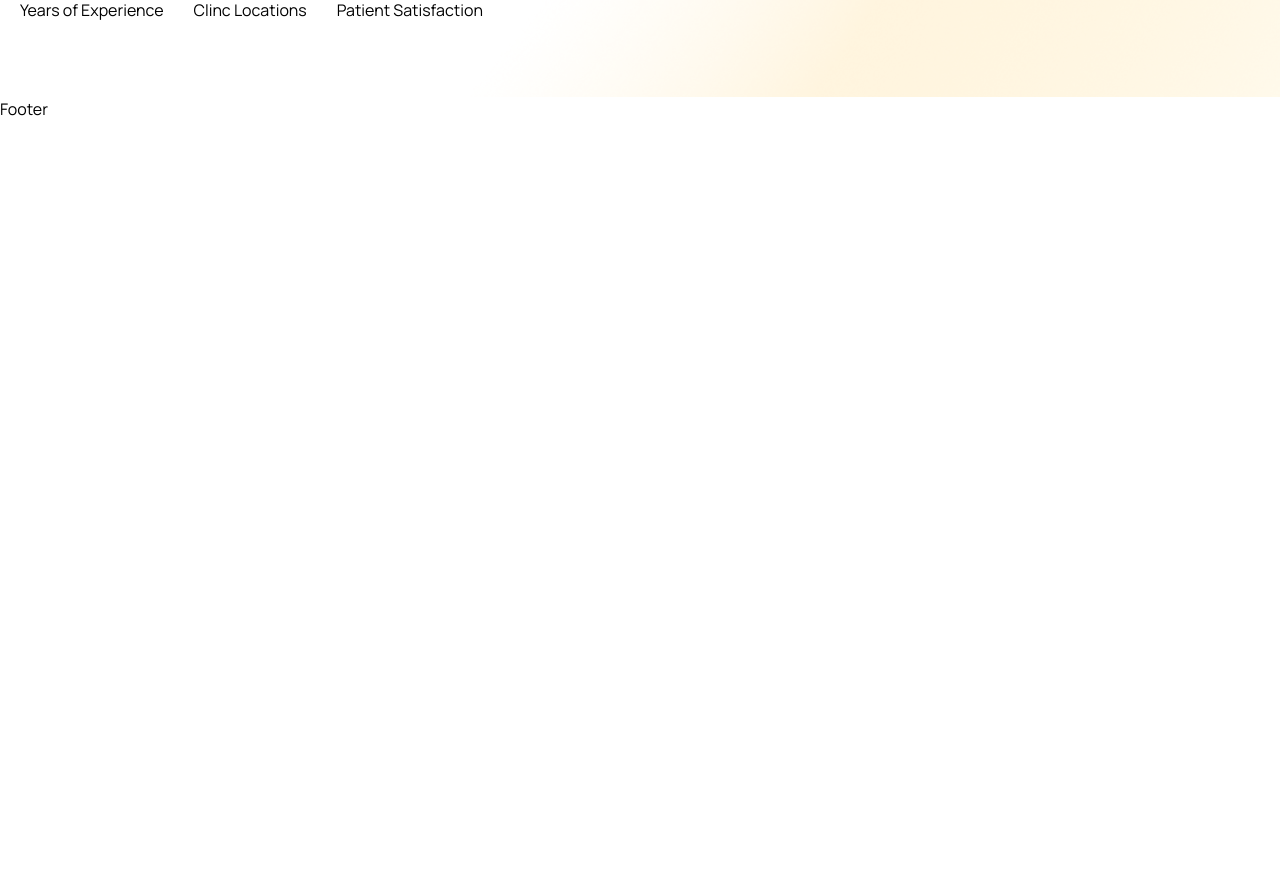
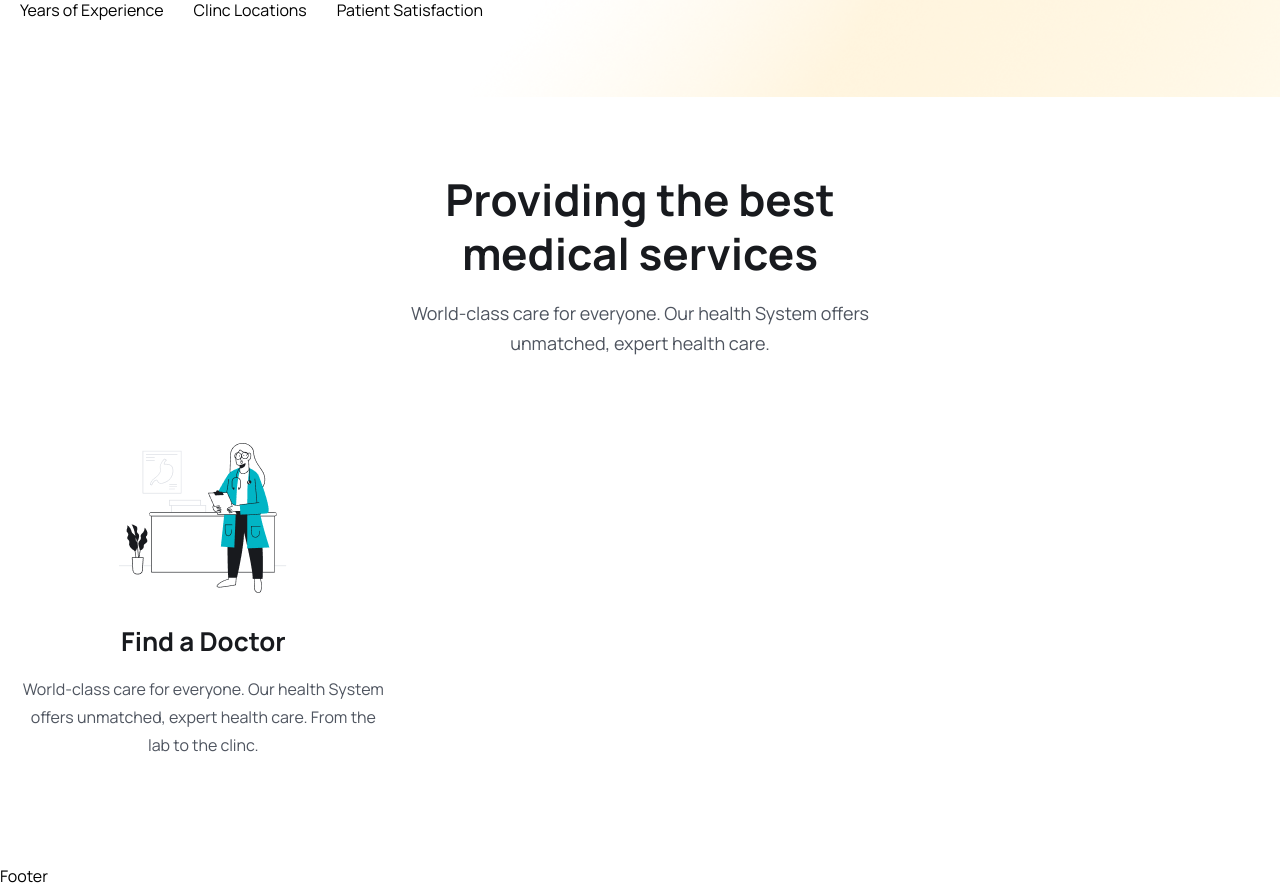
Before and after one commit to MacSmitty8/MERN-Medicare-Booking, a React (Vite) app in the folder frontend/: page / in a window 1280 px wide. Shown: the part 720-1608 px from the top of the page. Before the commit the page ends 841 px from the top, so only its background shows below. Built offline with nearby package versions, Linux system fonts and the light colour scheme.

Commit message:
Added a new a section where there's more general advertising and tag lines, as well as images to accompany the taglines and ads.

```diff
--- a/frontend/src/App.css
+++ b/frontend/src/App.css
@@ -18,6 +18,7 @@
   top: 0;
   left: 0;
   z-index: 99999;
+  background: white;
   box-shadow: 3px 3px -8px #ddd;
 }
 
--- a/frontend/src/pages/Home.jsx
+++ b/frontend/src/pages/Home.jsx
@@ -2,6 +2,7 @@
 import heroImg01 from '../assets/images/hero-img01.png'
 import heroImg02 from '../assets/images/hero-img02.png'
 import heroImg03 from '../assets/images/hero-img03.png'
+import icon01 from '../assets/images/icon01.png'
 
 const Home = () => {
   return <>
@@ -72,6 +73,29 @@
           </div>
         </div>
       </section>
+      {/* Hero Section Ends Here. */}
+      <section>
+        <div className='containter'>
+          <div className='lg:w-[470px] mx-auto'>
+            <h2 className='heading text-center'>Providing the best medical services</h2>
+            <p className='text_para text-center'>
+              World-class care for everyone. Our health System offers unmatched, expert health care.</p>
+          </div>
+
+          <div className='grid grid-cols-1 md:grid-cols-2 lg:grid-cols-3 gap-5 lg:gap-[30px] mt-[30px] lg:mt-[55px]'>
+            <div className='py-[30px] px-5'>
+              <div className='flex items-center justify-center'><img src={icon01} alt='' /> </div>
+              <div className='mt-[30px]'>
+                <h2 className='text-[26px] leading-9 text-headingColor font-[700] text-center'>Find a Doctor</h2>
+                <p className='text-[16px] leading-7 text-textColor font-[400] mt-4 text-center'>World-class care for everyone. Our health System offers
+                unmatched, expert health care. From the lab to the clinc.</p>
+              </div>
+            </div>
+
+          </div>
+        </div>
+      </section>
+
     </>
   </>
 }
```
Lines whose indentation alone changed are shown as unchanged.
